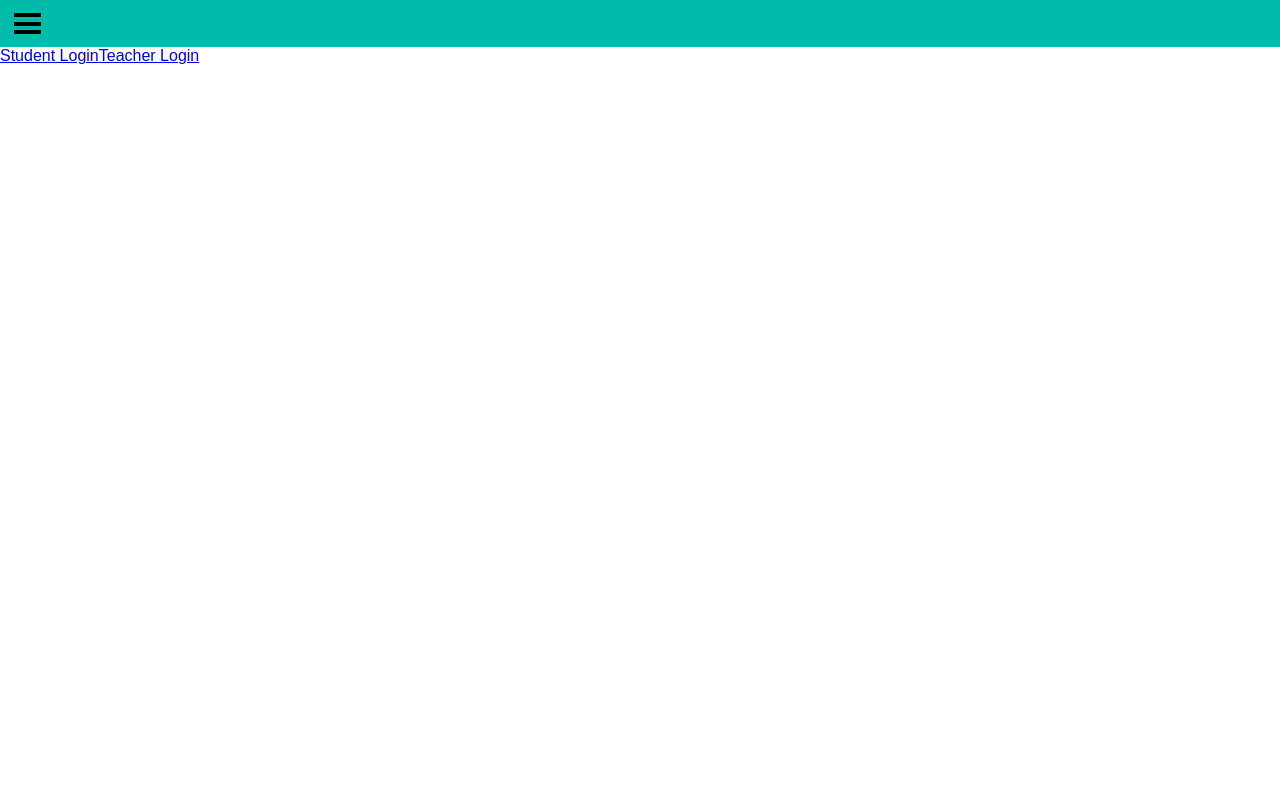
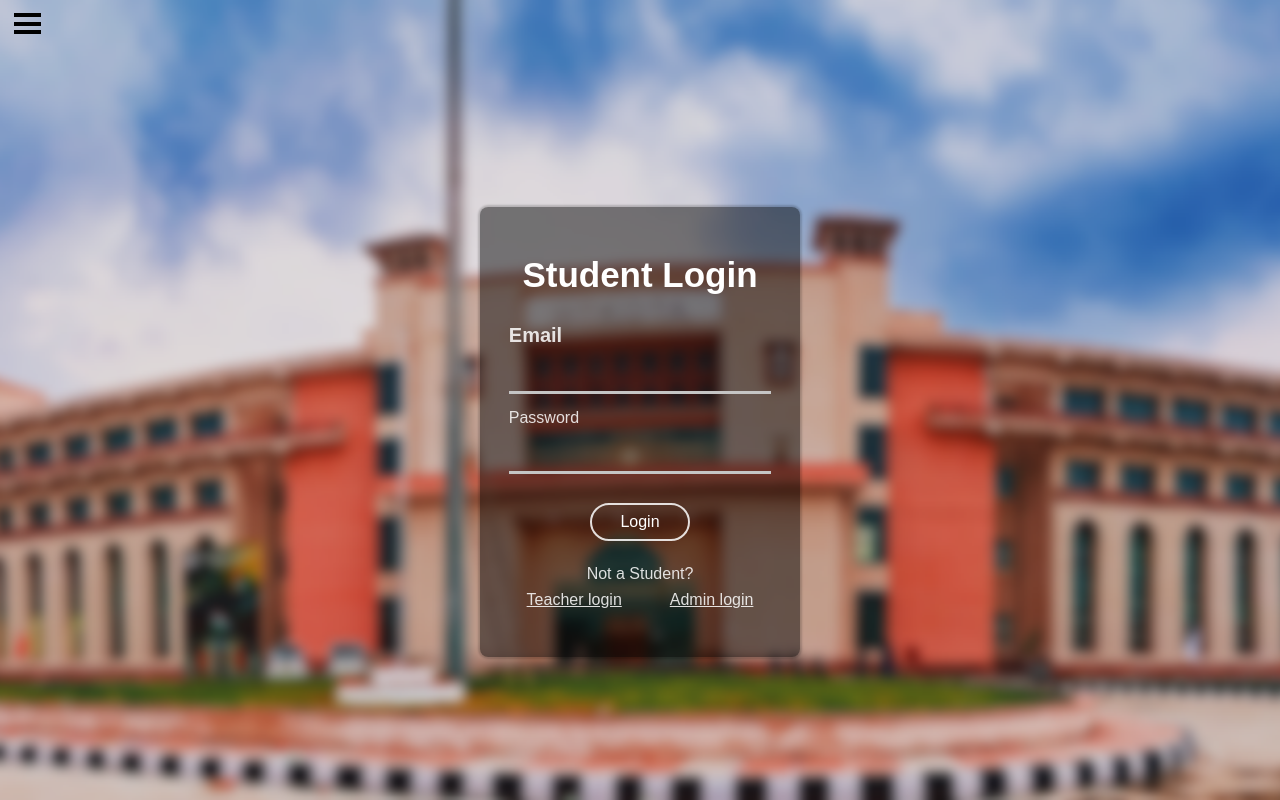
Before and after one commit to Qu-Ack/college_attendance_frontend, a React (Vite) app: page / in a window 1280 px wide. Built offline with nearby package versions, Linux system fonts and the light colour scheme.

Commit message:
asdfasdfasdf

```diff
--- a/src/Components/Login/StudentLogin.jsx
+++ b/src/Components/Login/StudentLogin.jsx
@@ -2,7 +2,8 @@ import axios from "axios"
 import { useState, useEffect } from "react"
 import { Link, useNavigate } from "react-router-dom";
 import { jwtDecode } from "jwt-decode";
-import './login.css'
+import styles from './login.module.css'
+import background from './background.png'
 
 function StudentLogin() {
 
@@ -51,39 +52,50 @@ function StudentLogin() {
     }
 
     return (
-        // <div className="form-wrapper">
-        //     <form method="POST">
-        //         <input type="email" name="studentid" id="studentid" placeholder="enter your studentid" onChange={(e) => {setEmail(e.target.value)}}/>
-        //         <input type="password" name="password" id="password" placeholder="enter your password" onChange={(e) => {setPassword(e.target.value)}}/>
-        //         <button type="submit" onClick={handleSubmit}>Log In</button>
+
+        <div className={styles.mainPage} id="studentLogin">
+      <div className={styles.loginContainer}>
+        <div className={styles.loginText}>Student Login</div>
+        <form className={styles.loginInput}>
+          <div className={styles.email}>
+            <label htmlFor="fname" className={styles.text}>Email</label>
+            <input type="text" id="fname" name="fname" className={styles.box}  onChange={(e) => {setEmail(e.target.value)}} />
+          </div>
+          <div className={styles.password}>
+            <label htmlFor="lname" className="text">Password</label>
+            <input type="password" id="lname" name="lname" className={styles.box} onChange={(e) => {setPassword(e.target.value)}} />
+          </div>
+        </form>
+        <button className={styles.loginButton} onClick={handleSubmit}>Login</button>
+
+        <div className={styles.notA}>Not a Student?</div>
+        <div className={styles.otherLoginBtns}>
+          <a className={styles.teacherLoginBtn}>Teacher login</a>
+          <a className={styles.adminLoginBtn}>Admin login</a>
+        </div>
+      </div>
+    </div>
+        // <div className="mainPage">
+        //     <div className="loginContainer">
+        //         <div className="loginText">Login</div>
+        //         <form className="loginInput">
+        //             <div className="email">
+        //                 <label htmlFor="fname" className="text">StudentID</label>
+        //                 <input type="text" id="fname" name="studentid" className="box" onChange={(e) => {setEmail(e.target.value)}}/>
+        //             </div>
+        //             <div className="password">
+        //                 <label htmlFor="lname" className="text">Password</label>
+        //                 <input type="password" id="lname" name="password" className="box" onChange={(e) => {setPassword(e.target.value)}}/>
+        //             </div>
+        //         </form>
+        //         <button type="submit" className="loginButton" onClick={handleSubmit}>Login</button>
         //         <div className="user-text">
-        //             <p className="login-text">or go to <Link to="/signup" className="login-link">Sign Up</Link></p>
+        //             {/* <p className="login-text">or go to <Link to="/signup" className="login-link">Sign Up</Link></p> */}
         //             <div className="loading">{loading && "Loading .."}</div>
-        //             {/* <div className="error">{error}</div> */}
+        //             <div className="error">{error}</div>
         //         </div>
-        //     </form>
+        //     </div>
         // </div>
-        <div className="mainPage">
-            <div className="loginContainer">
-                <div className="loginText">Login</div>
-                <form className="loginInput">
-                    <div className="email">
-                        <label htmlFor="fname" className="text">StudentID</label>
-                        <input type="text" id="fname" name="studentid" className="box" onChange={(e) => {setEmail(e.target.value)}}/>
-                    </div>
-                    <div className="password">
-                        <label htmlFor="lname" className="text">Password</label>
-                        <input type="password" id="lname" name="password" className="box" onChange={(e) => {setPassword(e.target.value)}}/>
-                    </div>
-                </form>
-                <button type="submit" className="loginButton" onClick={handleSubmit}>Login</button>
-                <div className="user-text">
-                    {/* <p className="login-text">or go to <Link to="/signup" className="login-link">Sign Up</Link></p> */}
-                    <div className="loading">{loading && "Loading .."}</div>
-                    <div className="error">{error}</div>
-                </div>
-            </div>
-        </div>
     )
 }
 
--- a/src/Components/Login/login.css
+++ /dev/null
@@ -1,89 +0,0 @@
-.logOut {
-    background-color: var(--menuColor);
-    color: #FFFFFF;
-    border: 0;
-    padding: 0 2em;
-    border-radius: 10em;
-}
-
-/* Log In */
-.mainPage {
-    display: flex;
-    justify-content: center;
-    align-items: center;
-    flex: 1;
-}
-
-.loginContainer {
-    display: flex;
-    flex-direction: column;
-    justify-content: center;
-    align-items: stretch;
-    border-radius: 0.3em;
-    height: 400px;
-    width: 320px;
-    box-shadow: 0px 0px 2px 2px rgba(0, 0, 0, 0.185);
-    /* background-color: #ffffffa5; */
-    margin-bottom: 3em; /*remove to perfectly center*/
-}
-
-
-.loginContainer .loginText {
-    display: flex;
-    justify-content: center;
-    align-items: center;
-    font-size: 40px;
-    font-weight: 700;
-}
-
-.loginContainer .loginInput {
-    display: flex;
-    flex-direction: column;
-    justify-content: center;
-    padding: calc(2*var(--paddingGap));
-    gap: 15px;
-}
-
-.loginContainer .loginInput .email,
-.loginContainer .loginInput .password
-{
-    display: flex;
-    flex-direction: column;
-    gap: 7px;
-}
-
-.mainPage .loginContainer .loginInput .text {
-    font-size: 20px;
-}
-
-.mainPage .loginContainer .loginInput .box {
-    border: 3px solid #ebebeb;
-    border-top: 0;
-    border-left: 0;
-    border-right: 0;
-    height: 35px;
-    font-size: 1.1em;
-}
-
-.mainPage .loginContainer .loginInput .box:focus {
-    outline: 0;
-    border-bottom: 3px solid orange;
-}
-
-.mainPage .loginContainer .loginButton {
-    display: flex;
-    justify-content: center;
-    align-self: center;
-    background-color: var(--primaryColor);
-    color: var(--textColor);
-    border: 0;
-    cursor: pointer;
-    padding: 0.5em 3em;
-    border: 2px solid var(--primaryColor);
-    border-radius: 0.5em;
-    width: 50px;
-}
-
-.mainPage .loginContainer .loginButton:focus {
-    border: 3px solid orange;
-}
--- /dev/null
+++ b/src/Components/Login/login.module.css
@@ -0,0 +1,154 @@
+/*Background*/
+body {
+    background-image: url("./background.png");
+    background-repeat: no-repeat;
+    background-position: center;
+    background-size: cover;
+}
+
+header.header {
+    background-color: #5f0f01;
+}
+
+.loginContainer {
+    color: rgba(255, 255, 255, 0.849);
+}
+
+.loginContainer .loginText {
+    color: white;
+}
+
+.mainPage .loginContainer .loginInput .box {
+    color: white;
+}
+
+nav.navigation {
+    opacity: 0.9;
+}
+
+/* Log In */
+.mainPage,
+#studentLogin {
+    display: flex;
+    justify-content: center;
+    align-items: center;
+    flex: 1;
+}
+
+#teacherLogin,
+#adminLogin {
+    display: none;
+}
+
+.loginContainer {
+    display: flex;
+    flex-direction: column;
+    justify-content: center;
+    align-items: stretch;
+    border-radius: 0.5rem;
+    height: 450px;
+    width: 320px;
+    margin-top:20vh;
+    box-shadow: 0px 0px 2px 2px rgba(0, 0, 0, 0.185);
+    margin-bottom: 3em; /*remove to perfectly center*/
+}
+
+.loginContainer {
+    background-color: rgba(0, 0, 0, 0.482);
+    /* backdrop-filter: blur(1px); */
+}
+
+.loginContainer .loginText {
+    display: flex;
+    justify-content: center;
+    align-items: center;
+    font-size: 35px;
+    font-weight: 700;
+}
+
+.loginContainer .loginInput {
+    display: flex;
+    flex-direction: column;
+    justify-content: center;
+    padding: calc(2*var(--paddingGap));
+    gap: 15px;
+}
+
+.loginContainer .loginInput .email,
+.loginContainer .loginInput .password
+{
+    display: flex;
+    flex-direction: column;
+    gap: 7px;
+}
+
+.mainPage .loginContainer .loginInput .text {
+    font-size: 20px;
+    font-weight: 600;
+}
+
+.mainPage .loginContainer .loginInput .box {
+    border: 3px solid #c5c5c5;
+    border-top: 0;
+    border-left: 0;
+    border-right: 0;
+    height: 35px;
+    font-size: 1.1em;
+    background: none
+}
+
+.mainPage .loginContainer .loginInput .box:focus {
+    outline: 0;
+    border-bottom: 3px solid orange;
+}
+
+.mainPage .loginContainer .loginButton {
+    display: flex;
+    justify-content: center;
+    align-self: center;
+    background-color: rgba(255, 255, 255, 0);
+    color: var(--textAltColor);
+    border: 0;
+    cursor: pointer;
+    padding: 0.5em 3em;
+    border: 2px solid rgba(255, 255, 255, 0.849);
+    border-radius: 2em;
+    width: 50px;
+    font-size: 1em;
+}
+
+.mainPage .loginContainer .loginButton:hover {
+    background-color: rgba(255, 255, 255, 0.128);
+}
+
+.notA {
+    margin: 1.5em 0 0.5em 0;
+    align-self: center;
+}
+
+.otherLoginBtns {
+    display: flex;
+    gap: 3em;
+    align-self: center;
+    text-decoration: underline;
+}
+
+.teacherLoginBtn,
+.adminLoginBtn,
+.studentLoginBtn {
+    cursor: pointer;
+}
+
+.teacherLoginBtn:hover,
+.adminLoginBtn:hover,
+.studentLoginBtn:hover {
+    color: orange;
+    text-decoration: orange underline;
+}
+
+.teacherLoginBtn:focus,
+.adminLoginBtn:focus,
+.studentLoginBtn:focus {
+    color: orange;
+    text-decoration: orange underline;
+}
--- a/src/index.css
+++ b/src/index.css
@@ -1,9 +1,17 @@
+@import url('https://fonts.googleapis.com/css2?family=Inter:wght@100..900&display=swap');
+@import url('https://fonts.googleapis.com/css2?family=Manrope:wght@200..800&display=swap');
+
 :root {
-  --primaryColor: #00BBAA;
-  --panelColor: #9dd5d461;
-  --menuColor: #505050;
-  --textColor: #000000;
-  --textAltColor: #ffffff;
-  --paddingGap: 0.9em;
-  --menuTransition: 0.5s;
+    --menuColor: #505050;
+    --textColor: #000000;
+    --textAltColor: #ffffff;
+    --paddingGap: 0.9em;
+    --menuTransition: 0.5s;
+
+    --studentColor: #00BBAA;
+    --studentPanelColor: #85b6b556;
+    --teacherColor: #149712;
+    --teacherPanelColor: #478b4556;
+    --adminColor: #242424;
+    --adminPanelColor: #3a3a3a3a;
 }
--- a/src/main.jsx
+++ b/src/main.jsx
@@ -27,10 +27,6 @@ const router = createBrowserRouter([
     element: <Nav/>,
     children:[
       {
-        index:true,
-        element:<LandingPage/>
-      },
-      {
         path:'/dashboard/:id',
         element:<DashBoard/>
       },
@@ -50,7 +46,7 @@ const router = createBrowserRouter([
         element:<QRCodeReader/>
       }
       ,{
-        path:'/studentlogin',
+        index:true,
         element: <StudentLogin/>
       },
       {
```
Also changed, not shown: src/Components/Login/background.png (added).
